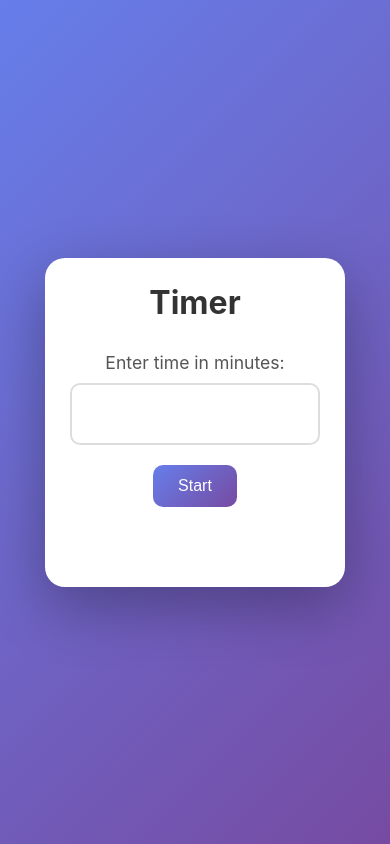
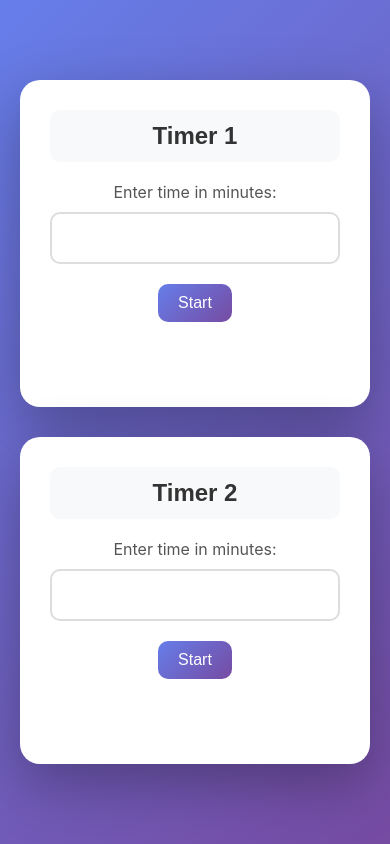
Before and after one commit to wdli/programming, a Flask app: template python/timer-app/templates/index.html in a window 390 px wide. Run offline with Flask 2, Linux system fonts and the light colour scheme; the template is opened without the code that fills it, so the values that code supplies are empty.

Commit message:
Add dual timer feature with customizable names
- Two independent timers displayed side-by-side
- Editable timer name inputs (e.g., "Cooking", "Workout")
- Each timer has its own state (start, pause, resume, cancel)
- Responsive layout - stacks vertically on narrow screens
- Both timers can run simultaneously

Co-Authored-By: Claude Opus 4.5 <noreply@anthropic.com>

```diff
--- a/python/timer-app/static/style.css
+++ b/python/timer-app/static/style.css
@@ -11,21 +11,48 @@ body {
     display: flex;
     justify-content: center;
     align-items: center;
+    padding: 20px;
 }
 
-.container {
+.dual-container {
+    display: flex;
+    gap: 30px;
+    flex-wrap: wrap;
+    justify-content: center;
+}
+
+.timer-container {
     background: white;
-    padding: 40px;
+    padding: 30px;
     border-radius: 20px;
     box-shadow: 0 20px 60px rgba(0, 0, 0, 0.3);
     text-align: center;
-    min-width: 350px;
+    min-width: 320px;
+    max-width: 400px;
 }
 
-h1 {
+.timer-name-input {
+    width: 100%;
+    padding: 10px;
+    font-size: 1.5rem;
+    font-weight: bold;
     color: #333;
-    margin-bottom: 30px;
-    font-size: 2rem;
+    border: 2px solid transparent;
+    border-radius: 10px;
+    text-align: center;
+    margin-bottom: 20px;
+    background: #f8f9fa;
+    transition: all 0.3s;
+}
+
+.timer-name-input:hover {
+    background: #e9ecef;
+}
+
+.timer-name-input:focus {
+    outline: none;
+    border-color: #667eea;
+    background: white;
 }
 
 .section {
@@ -40,13 +67,13 @@ label {
     display: block;
     margin-bottom: 10px;
     color: #555;
-    font-size: 1.1rem;
+    font-size: 1rem;
 }
 
 input[type="number"] {
     width: 100%;
-    padding: 15px;
-    font-size: 1.5rem;
+    padding: 12px;
+    font-size: 1.3rem;
     border: 2px solid #ddd;
     border-radius: 10px;
     text-align: center;
@@ -65,8 +92,8 @@ input[type="number"]:disabled {
 }
 
 .btn {
-    padding: 15px 40px;
-    font-size: 1.2rem;
+    padding: 12px 30px;
+    font-size: 1.1rem;
     border: none;
     border-radius: 10px;
     cursor: pointer;
@@ -116,18 +143,18 @@ input[type="number"]:disabled {
 }
 
 .timer-display {
-    font-size: 5rem;
+    font-size: 4rem;
     font-weight: bold;
     color: #333;
     font-family: 'Courier New', monospace;
-    margin: 30px 0;
-    letter-spacing: 5px;
+    margin: 25px 0;
+    letter-spacing: 3px;
 }
 
 .status {
     font-size: 1rem;
     color: #888;
-    margin-bottom: 20px;
+    margin-bottom: 15px;
     min-height: 24px;
 }
 
@@ -152,9 +179,9 @@ input[type="number"]:disabled {
 }
 
 .complete-message {
-    font-size: 3rem;
+    font-size: 2.5rem;
     color: #27ae60;
-    margin: 30px 0;
+    margin: 25px 0;
     animation: pulse 1s infinite;
 }
 
@@ -167,18 +194,21 @@ input[type="number"]:disabled {
     }
 }
 
-@media (max-width: 400px) {
-    .container {
+@media (max-width: 700px) {
+    .dual-container {
+        flex-direction: column;
+    }
+
+    .timer-container {
         min-width: 300px;
-        padding: 25px;
     }
 
     .timer-display {
-        font-size: 3.5rem;
+        font-size: 3rem;
     }
 
     .btn {
-        padding: 12px 25px;
+        padding: 10px 20px;
         font-size: 1rem;
     }
 }
--- a/python/timer-app/static/timer.js
+++ b/python/timer-app/static/timer.js
@@ -1,10 +1,19 @@
-// Timer state
-let timerState = {
+// Timer states for both timers
+const timers = {
+    1: {
         totalSeconds: 0,
         remainingSeconds: 0,
         intervalId: null,
         isRunning: false,
         isPaused: false
+    },
+    2: {
+        totalSeconds: 0,
+        remainingSeconds: 0,
+        intervalId: null,
+        isRunning: false,
+        isPaused: false
+    }
 };
 
 // Audio context for sound effects
@@ -90,211 +99,252 @@ function playCancelSound() {
     setTimeout(() => playTone(330, 0.2, 'sine', 0.3), 100);  // E4
 }
 
-// DOM Elements
-const inputSection = document.getElementById('input-section');
-const timerSection = document.getElementById('timer-section');
-const completeSection = document.getElementById('complete-section');
-const minutesInput = document.getElementById('minutes-input');
-const startBtn = document.getElementById('start-btn');
-const pauseBtn = document.getElementById('pause-btn');
-const cancelBtn = document.getElementById('cancel-btn');
-const restartBtn = document.getElementById('restart-btn');
-const timerDisplay = document.getElementById('timer-display');
-const statusIndicator = document.getElementById('status-indicator');
-const errorMessage = document.getElementById('error-message');
+// DOM Elements helper
+function getElements(timerId) {
+    return {
+        nameInput: document.getElementById(`timer${timerId}-name`),
+        inputSection: document.getElementById(`timer${timerId}-input-section`),
+        displaySection: document.getElementById(`timer${timerId}-display-section`),
+        completeSection: document.getElementById(`timer${timerId}-complete-section`),
+        minutesInput: document.getElementById(`timer${timerId}-minutes`),
+        startBtn: document.getElementById(`timer${timerId}-start-btn`),
+        pauseBtn: document.getElementById(`timer${timerId}-pause-btn`),
+        cancelBtn: document.getElementById(`timer${timerId}-cancel-btn`),
+        restartBtn: document.getElementById(`timer${timerId}-restart-btn`),
+        timerDisplay: document.getElementById(`timer${timerId}-display`),
+        statusIndicator: document.getElementById(`timer${timerId}-status`),
+        errorMessage: document.getElementById(`timer${timerId}-error`)
+    };
+}
 
-// Event Listeners
-startBtn.addEventListener('click', handleStart);
-pauseBtn.addEventListener('click', handlePauseResume);
-cancelBtn.addEventListener('click', handleCancel);
-restartBtn.addEventListener('click', handleRestart);
-minutesInput.addEventListener('keypress', (e) => {
-    if (e.key === 'Enter') handleStart();
+// Initialize event listeners for both timers
+function initTimer(timerId) {
+    const els = getElements(timerId);
+
+    els.startBtn.addEventListener('click', () => handleStart(timerId));
+    els.pauseBtn.addEventListener('click', () => handlePauseResume(timerId));
+    els.cancelBtn.addEventListener('click', () => handleCancel(timerId));
+    els.restartBtn.addEventListener('click', () => handleRestart(timerId));
+    els.minutesInput.addEventListener('keypress', (e) => {
+        if (e.key === 'Enter') handleStart(timerId);
     });
+}
+
+// Initialize both timers
+initTimer(1);
+initTimer(2);
 
 // Validate and start timer
-function handleStart() {
-    const minutes = parseFloat(minutesInput.value);
+function handleStart(timerId) {
+    const els = getElements(timerId);
+    const minutes = parseFloat(els.minutesInput.value);
 
     // Validation
-    if (isNaN(minutes) || minutesInput.value.trim() === '') {
-        showError('Please enter a valid number');
+    if (isNaN(minutes) || els.minutesInput.value.trim() === '') {
+        showError(timerId, 'Please enter a valid number');
         return;
     }
 
     if (minutes <= 0) {
-        showError('Please enter a positive number');
+        showError(timerId, 'Please enter a positive number');
         return;
     }
 
     if (minutes > 999) {
-        showError('Maximum time is 999 minutes');
+        showError(timerId, 'Maximum time is 999 minutes');
         return;
     }
 
-    clearError();
-    startTimer(minutes);
+    clearError(timerId);
+    startTimer(timerId, minutes);
 }
 
 // Start the countdown
-function startTimer(minutes) {
+function startTimer(timerId, minutes) {
+    const timer = timers[timerId];
+
     // Convert minutes to seconds (handle decimals)
-    timerState.totalSeconds = Math.round(minutes * 60);
-    timerState.remainingSeconds = timerState.totalSeconds;
-    timerState.isRunning = true;
-    timerState.isPaused = false;
+    timer.totalSeconds = Math.round(minutes * 60);
+    timer.remainingSeconds = timer.totalSeconds;
+    timer.isRunning = true;
+    timer.isPaused = false;
 
     // Play start sound
     playStartSound();
 
     // Update UI
-    showSection('timer');
-    updateDisplay();
-    updateStatus('Running', 'running');
-    updatePauseButton();
+    showSection(timerId, 'timer');
+    updateDisplay(timerId);
+    updateStatus(timerId, 'Running', 'running');
+    updatePauseButton(timerId);
 
     // Start countdown
-    timerState.intervalId = setInterval(tick, 1000);
+    timer.intervalId = setInterval(() => tick(timerId), 1000);
 }
 
 // Timer tick - called every second
-function tick() {
-    if (timerState.remainingSeconds > 0) {
-        timerState.remainingSeconds--;
-        updateDisplay();
+function tick(timerId) {
+    const timer = timers[timerId];
+
+    if (timer.remainingSeconds > 0) {
+        timer.remainingSeconds--;
+        updateDisplay(timerId);
     }
 
-    if (timerState.remainingSeconds <= 0) {
-        timerComplete();
+    if (timer.remainingSeconds <= 0) {
+        timerComplete(timerId);
     }
 }
 
 // Handle pause/resume toggle
-function handlePauseResume() {
-    if (timerState.isPaused) {
-        resumeTimer();
+function handlePauseResume(timerId) {
+    const timer = timers[timerId];
+
+    if (timer.isPaused) {
+        resumeTimer(timerId);
     } else {
-        pauseTimer();
+        pauseTimer(timerId);
     }
 }
 
 // Pause the timer
-function pauseTimer() {
-    if (timerState.intervalId) {
-        clearInterval(timerState.intervalId);
-        timerState.intervalId = null;
+function pauseTimer(timerId) {
+    const timer = timers[timerId];
+
+    if (timer.intervalId) {
+        clearInterval(timer.intervalId);
+        timer.intervalId = null;
     }
-    timerState.isPaused = true;
-    timerState.isRunning = false;
+    timer.isPaused = true;
+    timer.isRunning = false;
 
-    updateStatus('Paused', 'paused');
-    updatePauseButton();
+    updateStatus(timerId, 'Paused', 'paused');
+    updatePauseButton(timerId);
 }
 
 // Resume the timer
-function resumeTimer() {
-    timerState.isPaused = false;
-    timerState.isRunning = true;
+function resumeTimer(timerId) {
+    const timer = timers[timerId];
+
+    timer.isPaused = false;
+    timer.isRunning = true;
 
     // Play resume sound
     playResumeSound();
 
-    updateStatus('Running', 'running');
-    updatePauseButton();
+    updateStatus(timerId, 'Running', 'running');
+    updatePauseButton(timerId);
 
-    timerState.intervalId = setInterval(tick, 1000);
+    timer.intervalId = setInterval(() => tick(timerId), 1000);
 }
 
 // Cancel and reset
-function handleCancel() {
+function handleCancel(timerId) {
     // Play cancel sound
     playCancelSound();
 
-    clearTimer();
-    showSection('input');
-    minutesInput.value = '';
-    minutesInput.focus();
+    clearTimer(timerId);
+    showSection(timerId, 'input');
+
+    const els = getElements(timerId);
+    els.minutesInput.value = '';
+    els.minutesInput.focus();
 }
 
 // Timer completed
-function timerComplete() {
+function timerComplete(timerId) {
     // Play celebratory complete sound
     playCompleteSound();
 
-    clearTimer();
-    showSection('complete');
+    clearTimer(timerId);
+    showSection(timerId, 'complete');
 }
 
 // Clear timer interval and reset state
-function clearTimer() {
-    if (timerState.intervalId) {
-        clearInterval(timerState.intervalId);
-        timerState.intervalId = null;
+function clearTimer(timerId) {
+    const timer = timers[timerId];
+
+    if (timer.intervalId) {
+        clearInterval(timer.intervalId);
+        timer.intervalId = null;
     }
-    timerState.isRunning = false;
-    timerState.isPaused = false;
-    timerState.remainingSeconds = 0;
+    timer.isRunning = false;
+    timer.isPaused = false;
+    timer.remainingSeconds = 0;
 }
 
 // Restart from completion screen
-function handleRestart() {
-    showSection('input');
-    minutesInput.value = '';
-    minutesInput.focus();
+function handleRestart(timerId) {
+    showSection(timerId, 'input');
+
+    const els = getElements(timerId);
+    els.minutesInput.value = '';
+    els.minutesInput.focus();
 }
 
 // Update the timer display (MM:SS format)
-function updateDisplay() {
-    const minutes = Math.floor(timerState.remainingSeconds / 60);
-    const seconds = timerState.remainingSeconds % 60;
+function updateDisplay(timerId) {
+    const timer = timers[timerId];
+    const els = getElements(timerId);
+
+    const minutes = Math.floor(timer.remainingSeconds / 60);
+    const seconds = timer.remainingSeconds % 60;
 
     const displayMinutes = String(minutes).padStart(2, '0');
     const displaySeconds = String(seconds).padStart(2, '0');
 
-    timerDisplay.textContent = `${displayMinutes}:${displaySeconds}`;
+    els.timerDisplay.textContent = `${displayMinutes}:${displaySeconds}`;
 }
 
 // Update pause button text and style
-function updatePauseButton() {
-    if (timerState.isPaused) {
-        pauseBtn.textContent = 'Resume';
-        pauseBtn.classList.add('resume');
+function updatePauseButton(timerId) {
+    const timer = timers[timerId];
+    const els = getElements(timerId);
+
+    if (timer.isPaused) {
+        els.pauseBtn.textContent = 'Resume';
+        els.pauseBtn.classList.add('resume');
     } else {
-        pauseBtn.textContent = 'Pause';
-        pauseBtn.classList.remove('resume');
+        els.pauseBtn.textContent = 'Pause';
+        els.pauseBtn.classList.remove('resume');
     }
 }
 
 // Update status indicator
-function updateStatus(text, className) {
-    statusIndicator.textContent = text;
-    statusIndicator.className = 'status ' + className;
+function updateStatus(timerId, text, className) {
+    const els = getElements(timerId);
+    els.statusIndicator.textContent = text;
+    els.statusIndicator.className = 'status ' + className;
 }
 
 // Show/hide sections
-function showSection(section) {
-    inputSection.classList.add('hidden');
-    timerSection.classList.add('hidden');
-    completeSection.classList.add('hidden');
+function showSection(timerId, section) {
+    const els = getElements(timerId);
+
+    els.inputSection.classList.add('hidden');
+    els.displaySection.classList.add('hidden');
+    els.completeSection.classList.add('hidden');
 
     switch(section) {
         case 'input':
-            inputSection.classList.remove('hidden');
+            els.inputSection.classList.remove('hidden');
             break;
         case 'timer':
-            timerSection.classList.remove('hidden');
+            els.displaySection.classList.remove('hidden');
             break;
         case 'complete':
-            completeSection.classList.remove('hidden');
+            els.completeSection.classList.remove('hidden');
             break;
     }
 }
 
 // Error handling
-function showError(message) {
-    errorMessage.textContent = message;
+function showError(timerId, message) {
+    const els = getElements(timerId);
+    els.errorMessage.textContent = message;
 }
 
-function clearError() {
-    errorMessage.textContent = '';
+function clearError(timerId) {
+    const els = getElements(timerId);
+    els.errorMessage.textContent = '';
 }
--- a/python/timer-app/templates/index.html
+++ b/python/timer-app/templates/index.html
@@ -3,35 +3,67 @@
 <head>
     <meta charset="UTF-8">
     <meta name="viewport" content="width=device-width, initial-scale=1.0">
-    <title>Timer App</title>
+    <title>Dual Timer App</title>
     <link rel="stylesheet" href="{{ url_for('static', filename='style.css') }}">
 </head>
 <body>
-    <div class="container">
-        <h1>Timer</h1>
+    <div class="dual-container">
+        <!-- Timer 1 -->
+        <div class="timer-container" id="timer1-container">
+            <input type="text" class="timer-name-input" id="timer1-name" value="Timer 1" maxlength="20">
 
             <!-- Input Section -->
-        <div id="input-section" class="section">
-            <label for="minutes-input">Enter time in minutes:</label>
-            <input type="number" id="minutes-input" min="0.1" max="999" step="0.1">
-            <button id="start-btn" class="btn btn-start">Start</button>
-            <p id="error-message" class="error"></p>
+            <div id="timer1-input-section" class="section">
+                <label for="timer1-minutes">Enter time in minutes:</label>
+                <input type="number" id="timer1-minutes" min="0.1" max="999" step="0.1">
+                <button id="timer1-start-btn" class="btn btn-start" data-timer="1">Start</button>
+                <p id="timer1-error" class="error"></p>
             </div>
 
             <!-- Timer Display Section -->
-        <div id="timer-section" class="section hidden">
-            <div id="timer-display" class="timer-display">00:00</div>
-            <div id="status-indicator" class="status"></div>
+            <div id="timer1-display-section" class="section hidden">
+                <div id="timer1-display" class="timer-display">00:00</div>
+                <div id="timer1-status" class="status"></div>
                 <div class="controls">
-                <button id="pause-btn" class="btn btn-pause">Pause</button>
-                <button id="cancel-btn" class="btn btn-cancel">Cancel</button>
+                    <button id="timer1-pause-btn" class="btn btn-pause" data-timer="1">Pause</button>
+                    <button id="timer1-cancel-btn" class="btn btn-cancel" data-timer="1">Cancel</button>
                 </div>
             </div>
 
             <!-- Completion Section -->
-        <div id="complete-section" class="section hidden">
+            <div id="timer1-complete-section" class="section hidden">
                 <div class="complete-message">Time's Up!</div>
-            <button id="restart-btn" class="btn btn-start">Start New Timer</button>
+                <button id="timer1-restart-btn" class="btn btn-start" data-timer="1">Start New Timer</button>
+            </div>
+        </div>
+
+        <!-- Timer 2 -->
+        <div class="timer-container" id="timer2-container">
+            <input type="text" class="timer-name-input" id="timer2-name" value="Timer 2" maxlength="20">
+
+            <!-- Input Section -->
+            <div id="timer2-input-section" class="section">
+                <label for="timer2-minutes">Enter time in minutes:</label>
+                <input type="number" id="timer2-minutes" min="0.1" max="999" step="0.1">
+                <button id="timer2-start-btn" class="btn btn-start" data-timer="2">Start</button>
+                <p id="timer2-error" class="error"></p>
+            </div>
+
+            <!-- Timer Display Section -->
+            <div id="timer2-display-section" class="section hidden">
+                <div id="timer2-display" class="timer-display">00:00</div>
+                <div id="timer2-status" class="status"></div>
+                <div class="controls">
+                    <button id="timer2-pause-btn" class="btn btn-pause" data-timer="2">Pause</button>
+                    <button id="timer2-cancel-btn" class="btn btn-cancel" data-timer="2">Cancel</button>
+                </div>
+            </div>
+
+            <!-- Completion Section -->
+            <div id="timer2-complete-section" class="section hidden">
+                <div class="complete-message">Time's Up!</div>
+                <button id="timer2-restart-btn" class="btn btn-start" data-timer="2">Start New Timer</button>
+            </div>
         </div>
     </div>
 
```
Lines whose indentation alone changed are shown as unchanged.
